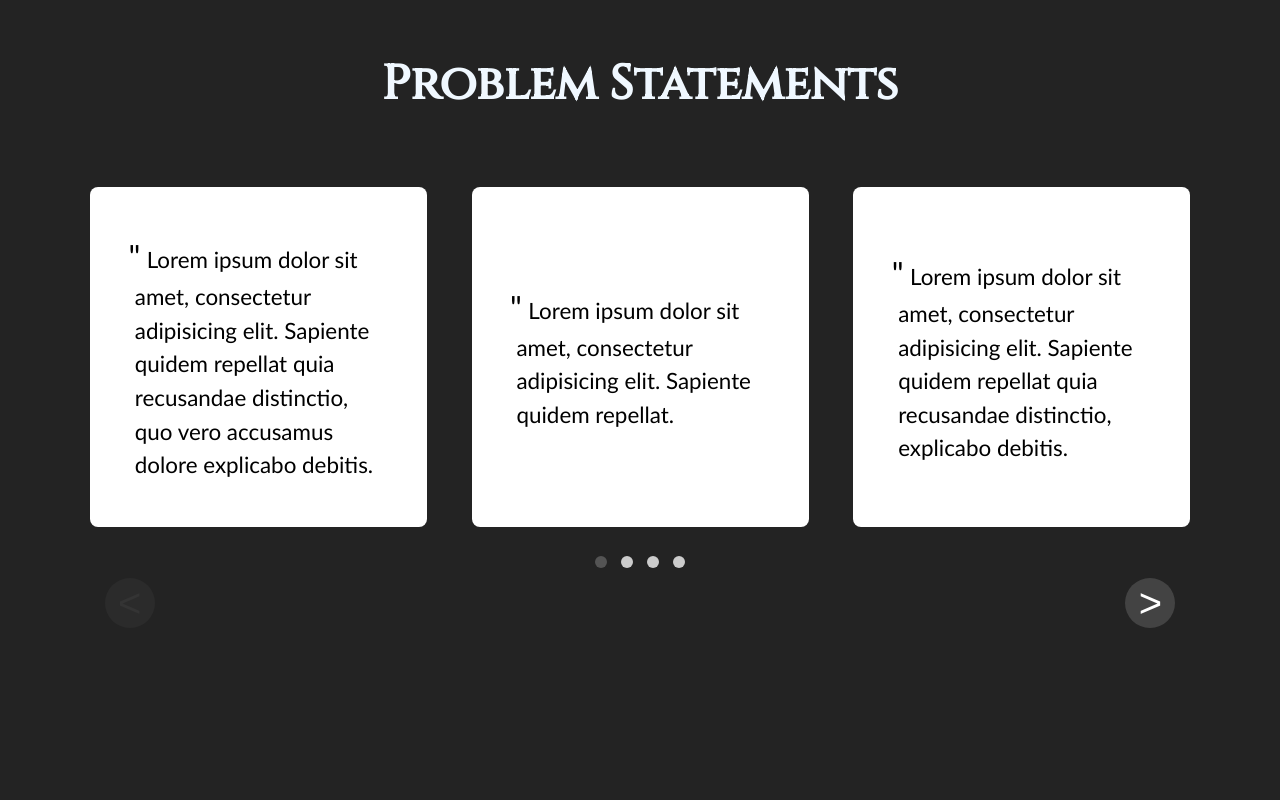
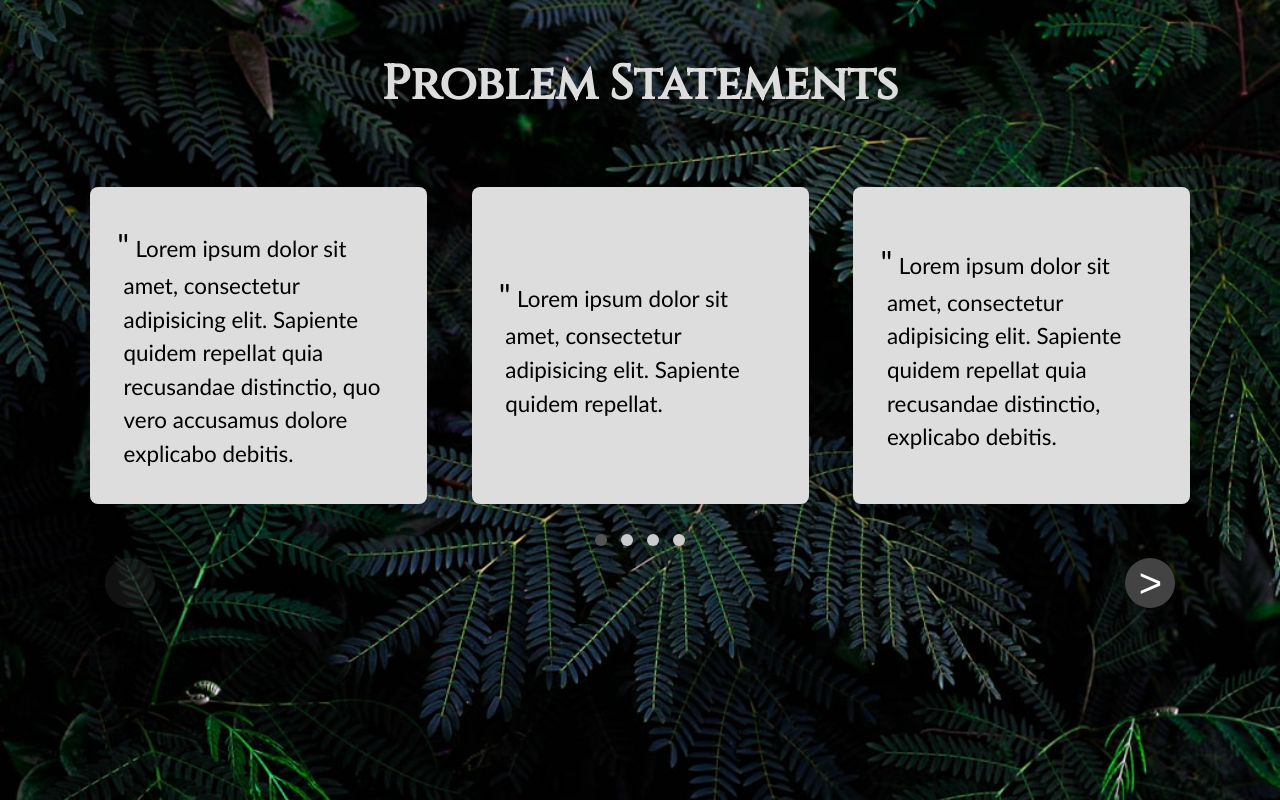
Before and after one commit to ieeessitvit/ProblemStatements, a plain HTML site: page index.html in a window 1280 px wide. Drawn offline with Linux system fonts and the light colour scheme; a web font is replaced by a local one.

Commit message:
background added

```diff
--- a/style.css
+++ b/style.css
@@ -7,14 +7,16 @@
 }
 
 body {
-  background-color: #232323;
+  background: url("./bg.jpg");
+  background-repeat: no-repeat;
+  background-size: cover;
   height: 100vh;
   width: 100vw;
   padding: 4px;
 }
 
 .heading {
-  color: aliceblue;
+  color: #ddd;
   text-align: center;
   margin: 1em;
   font-size: 3rem;
@@ -30,9 +32,9 @@ body {
 }
 
 .card {
-  background-color: rgb(255, 255, 255);
+  background-color: #ddd;
   margin: 1em;
-  padding: 2em;
+  padding: 1.5em;
   font-size: 1.4rem;
   line-height: 1.5;
   font-family: Playfair Display, "Trebuchet MS", "Lucida Sans Unicode",
```
Also changed, not shown: bg.jpg (added).
